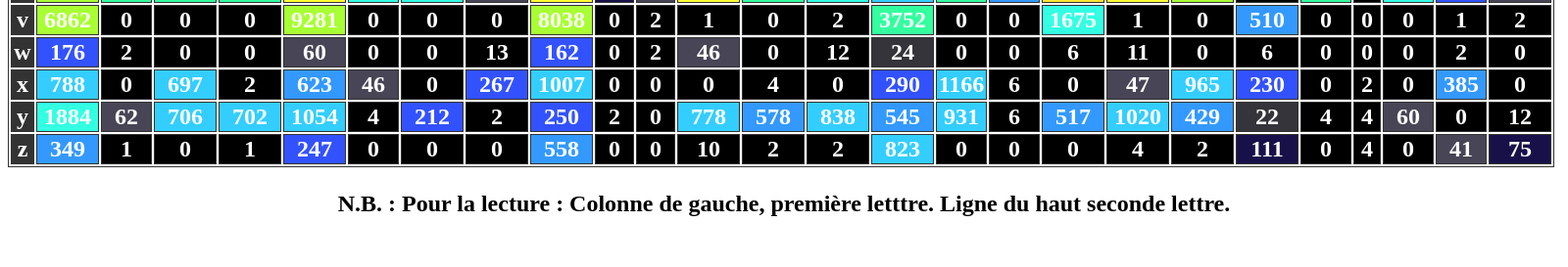
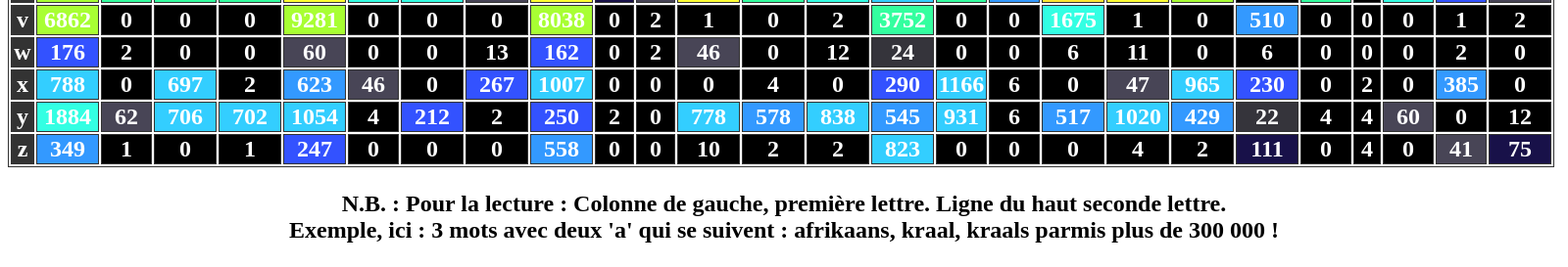
Before and after one commit to MyJooeee/gutenberg-open-data, a PHP site: page / in a window 1600 px wide. Shown: the part 849-1122 px from the top of the page at 98% size. Before the commit the page ends 1070 px from the top, so only its background shows below. Run offline with PHP 8.4, Linux system fonts and the light colour scheme.

Commit message:
Update template Nota Bene

```diff
--- a/page/template.php
+++ b/page/template.php
@@ -14,7 +14,9 @@
 
 			<div> <?php echo $data; ?> </div>
 
-			<p> N.B. : Pour la lecture : Colonne de gauche, première letttre. Ligne du haut seconde lettre. </p>
+			<p> N.B. : Pour la lecture : Colonne de gauche, première lettre. Ligne du haut seconde lettre. </br>
+				Exemple, ici : 3 mots avec deux 'a' qui se suivent : afrikaans, kraal, kraals parmis plus de 300 000 !
+			</p>
 
 </body>
 </html>
```
